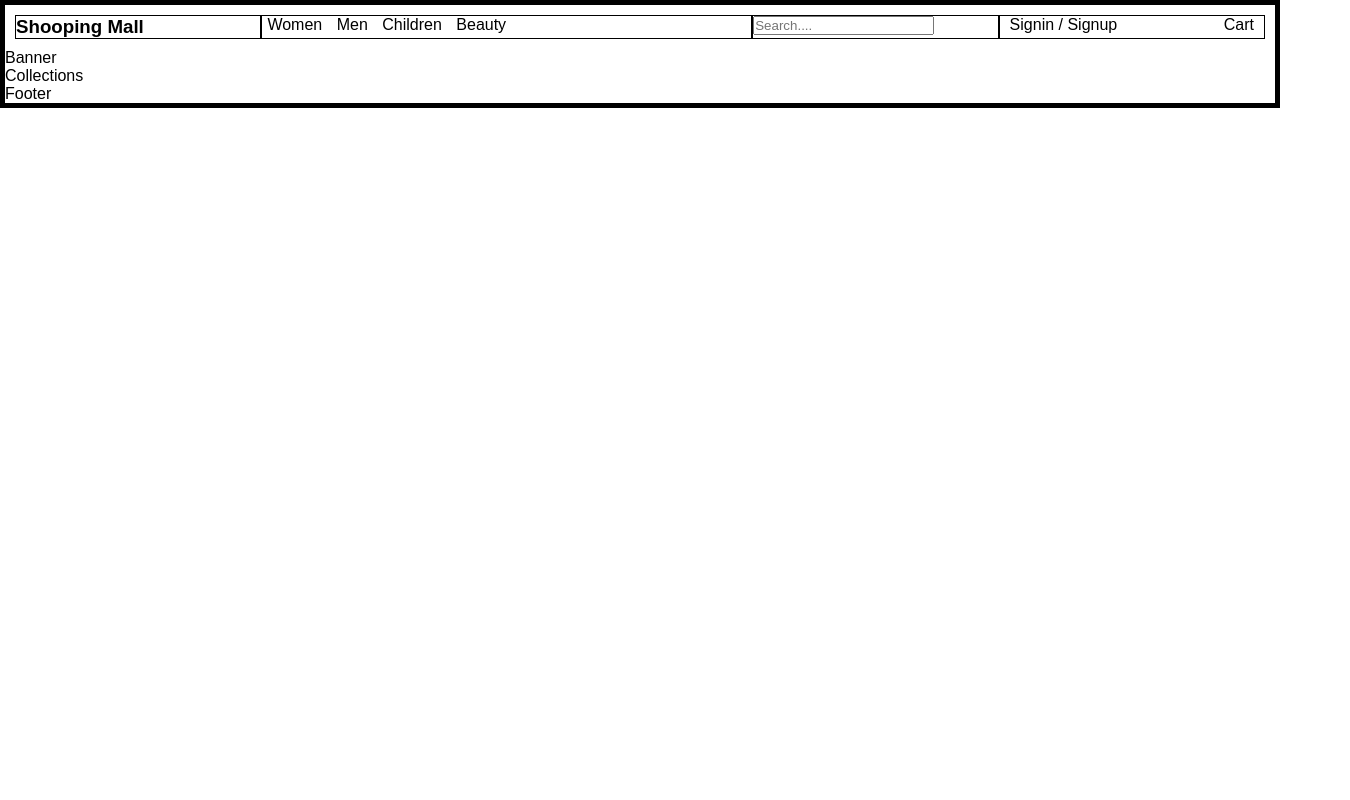
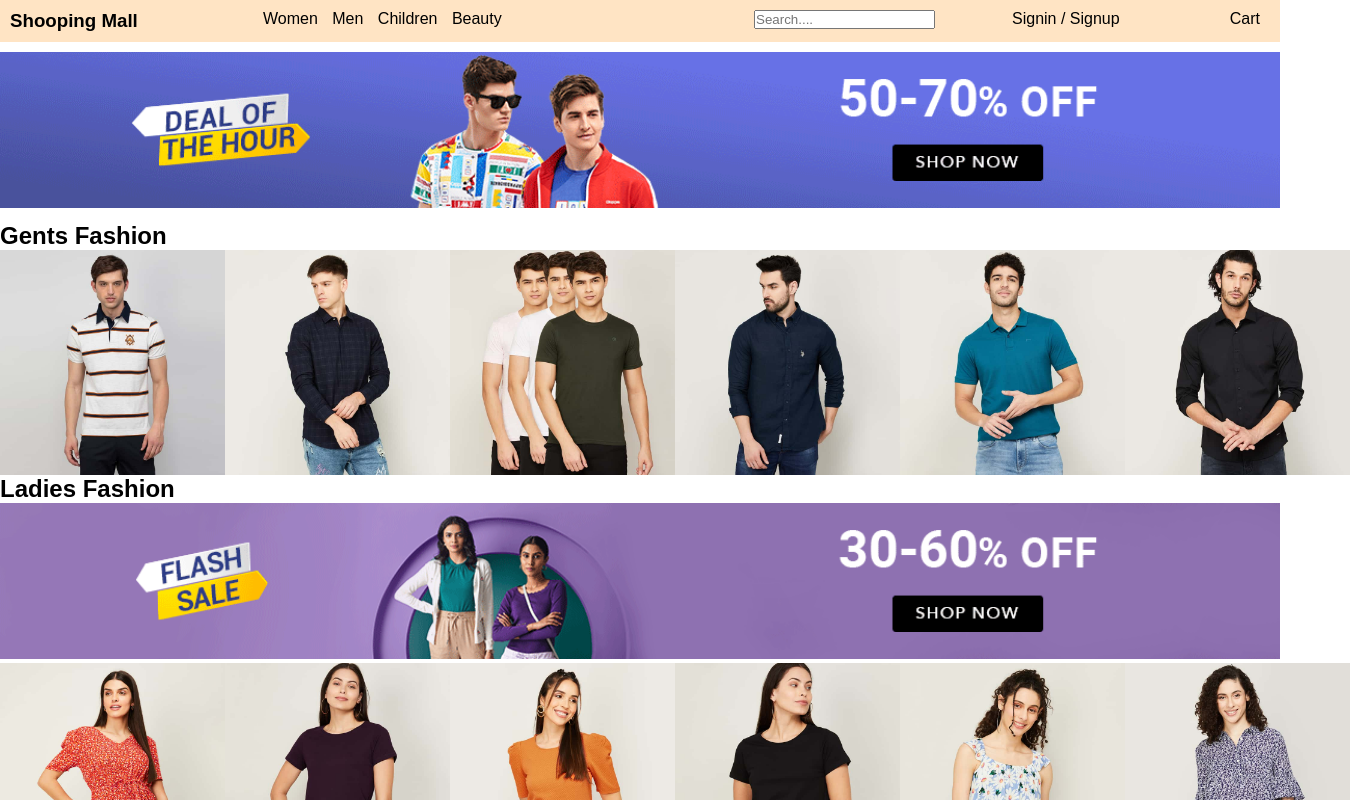
Before and after one commit to DineshReddy1812/shopweb, a React (Create React App) app: page / in a window 1280 px wide. Shown: the top 800 px of the page, 1350 px wide, since content can reach past the window. Built offline with nearby package versions, Linux system fonts and the light colour scheme.

Commit message:
made changes

```diff
--- a/src/App.css
+++ b/src/App.css
@@ -4,14 +4,13 @@
   box-sizing: border-box;
   font-family: Arial, Helvetica, sans-serif;
 }
-body{
-  border: 5px solid black;
-}
+
 
 .headersection{
   display: flex;
   justify-content: space-between;
   padding: 10px;
+  background-color: bisque;
 }
 
 .centre ul li {
@@ -22,26 +21,35 @@ body{
 
 .left{
   flex : 2;
-  border: 1px solid black;
 }
 
 .centre{
   flex: 4;
-  border: 1px solid black;
-
 }
 
 .search{
   flex: 2;
-  border: 1px solid black;
-
 }
 
 .right{
   flex: 2;
-  border: 1px solid black;
   display: flex;
   justify-content: space-between;
   padding: 0px 10px;
 
 }
+.bannerbox img{
+  width: 100%;
+}
+
+.BannerSection{
+  padding: 10px 0px;
+}
+.menimages{
+  display: flex;
+}
+.menimages img{
+  width: 225px;
+  width:100%;
+  height: 225px;
+}
--- a/src/App.jsx
+++ b/src/App.jsx
@@ -1,7 +1,7 @@
 
 import React from 'react'
 import './App.css'
-import Mainpage from './pages/Mainpage'
+import Mainpage from './Shoppingfolder/pages/Mainpage'
 
 const App = () => {
   return (
--- /dev/null
+++ b/src/Shoppingfolder/components/Banner.jsx
@@ -0,0 +1,15 @@
+
+
+import React from 'react'
+
+const Banner = () => {
+  return (
+    <div className='BannerSection'>
+        <div className="bannerbox">
+            <img src='assets/GentsBanner.gif' alt='banner'/>
+        </div>
+    </div>
+  )
+}
+
+export default Banner
--- /dev/null
+++ b/src/Shoppingfolder/components/Collections.jsx
@@ -0,0 +1,26 @@
+
+
+
+import React from 'react'
+import {Gents} from '../data'
+
+const Collections = (props) => {
+  const{title,image1,image2,image3,image4,image5,image6} = props.gentsFashion
+
+  return (
+    <div className='collectionSection'>
+      <h2>{title}</h2>
+
+      <div className="menimages">
+        <img src={image1} alt={title} />
+        <img src={image2} alt={title} />
+        <img src={image3} alt={title} />
+        <img src={image4} alt={title} />
+        <img src={image5} alt={title} />
+        <img src={image6} alt={title} />
+      </div>
+    </div>
+  )
+}
+
+export default Collections
--- /dev/null
+++ b/src/Shoppingfolder/components/Womancollections.jsx
@@ -0,0 +1,25 @@
+
+
+import React from 'react'
+
+const Womancollections = (props) => {
+    const{title,image1,image2,image3,image4,image5,image6} = props.ladiesFashion
+    return (
+        <div className='collectionSection'>
+        <h2>{title}</h2>
+        <div className="bannerbox">
+        <img src='assets/LadiesBanner.gif' alt='banner'/>
+        </div>
+        <div className="menimages">
+          <img src={image1} alt={title} />
+          <img src={image2} alt={title} />
+          <img src={image3} alt={title} />
+          <img src={image4} alt={title} />
+          <img src={image5} alt={title} />
+          <img src={image6} alt={title} />
+        </div>
+      </div>
+  )
+}
+
+export default Womancollections
--- /dev/null
+++ b/src/Shoppingfolder/data.js
@@ -0,0 +1,32 @@
+export const Gents = {
+    title: "Gents Fashion",
+    image1: "assets/Men/1.jpg",
+    image2: "assets/Men/2.jpg",
+    image3: "assets/Men/3.jpg",
+    image4: "assets/Men/4.jpg",
+    image5: "assets/Men/5.jpg",
+    image6: "assets/Men/6.jpg",
+    price1: "559 INR",
+    price2: "459 INR",
+    price3: "659 INR",
+    price4: "759 INR",
+    price5: "859 INR",
+    price6: "959 INR",
+
+}
+export const Ladies = {
+    title: "Ladies Fashion",
+    image1: "assets/Woman/1.jpg",
+    image2: "assets/Woman/2.jpg",
+    image3: "assets/Woman/3.jpg",
+    image4: "assets/Woman/4.jpg",
+    image5: "assets/Woman/5.jpg",
+    image6: "assets/Woman/6.jpg",
+    price1: "1559 INR",
+    price2: "1459 INR",
+    price3: "1659 INR",
+    price4: "1759 INR",
+    price3: "1859 INR",
+    price4: "1959 INR",
+
+}
--- /dev/null
+++ b/src/Shoppingfolder/pages/Mainpage.jsx
@@ -0,0 +1,27 @@
+
+
+
+import React , {useState} from 'react'
+import Header from '../components/Header'
+import Banner from '../components/Banner'
+import Collections from '../components/Collections'
+import Footer from '../components/Footer'
+import {Gents,Ladies} from '../data'
+import Womancollections from '../components/Womancollections'
+
+const Mainpage =() =>{
+  const[gentsfashion,setGentsFashion] = useState(Gents)
+  const[ladiesFashion,setLadiesFashion] = useState(Ladies)
+
+  return (
+    <div>
+          <Header/>
+          <Banner />
+          <Collections gentsFashion = {gentsfashion}/>
+          <Womancollections ladiesFashion={ladiesFashion}/>
+          <Footer />
+    </div>
+  )
+}
+
+export default Mainpage
--- a/src/components/Banner.jsx
+++ /dev/null
@@ -1,13 +0,0 @@
-
-
-import React from 'react'
-
-const Banner = () => {
-  return (
-    <div>
-       Banner
-    </div>
-  )
-}
-
-export default Banner
--- a/src/components/Collections.jsx
+++ /dev/null
@@ -1,14 +0,0 @@
-
-
-
-import React from 'react'
-
-const Collections = () => {
-  return (
-    <div>
-      Collections
-    </div>
-  )
-}
-
-export default Collections
--- a/src/pages/Mainpage.jsx
+++ /dev/null
@@ -1,21 +0,0 @@
-
-
-
-import React from 'react'
-import Header from '../components/Header'
-import Banner from '../components/Banner'
-import Collections from '../components/Collections'
-import Footer from '../components/Footer'
-
-const Mainpage = () => {
-  return (
-    <div>
-          <Header/>
-          <Banner />
-          <Collections />
-          <Footer />
-    </div>
-  )
-}
-
-export default Mainpage
```
Also changed, not shown: src/Shoppingfolder/components/Footer.jsx (renamed from src/components/Footer.jsx), src/Shoppingfolder/components/Header.jsx (renamed from src/components/Header.jsx).
